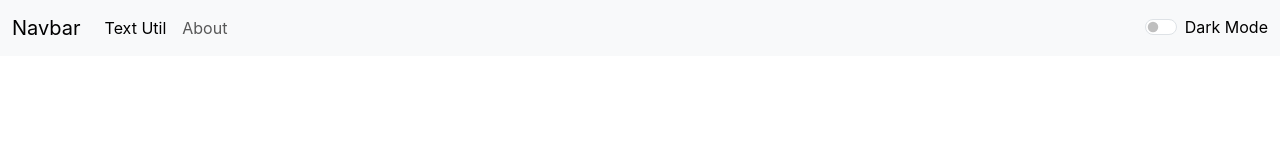
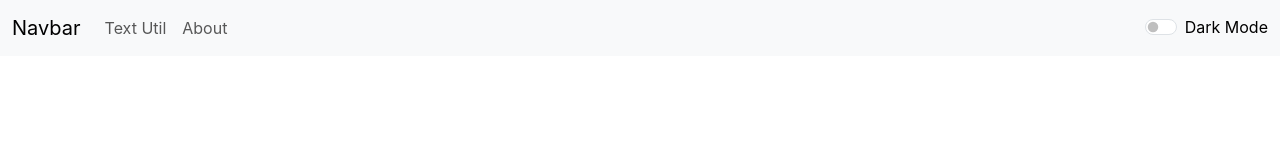
Before and after one commit to vishalnmd/React_TextUtil, a React (Create React App) app: page / in a window 1280 px wide. Shown: the top 160 px of the page. Built offline with nearby package versions, Linux system fonts and the light colour scheme.

Commit message:
minor bug fix

```diff
--- a/src/component/NavBar/NavBar.js
+++ b/src/component/NavBar/NavBar.js
@@ -24,7 +24,7 @@ function Navbar(props) {
           <div className="collapse navbar-collapse" id="navbarSupportedContent">
             <ul className="navbar-nav me-auto mb-2 mb-lg-0">
               <li className="nav-item">
-                <Link className="nav-link active" aria-current="page" to="/React_TextUtil">
+                <Link className="nav-link" aria-current="page" to="/React_TextUtil">
                   {props.home}
                 </Link>
               </li>
```
